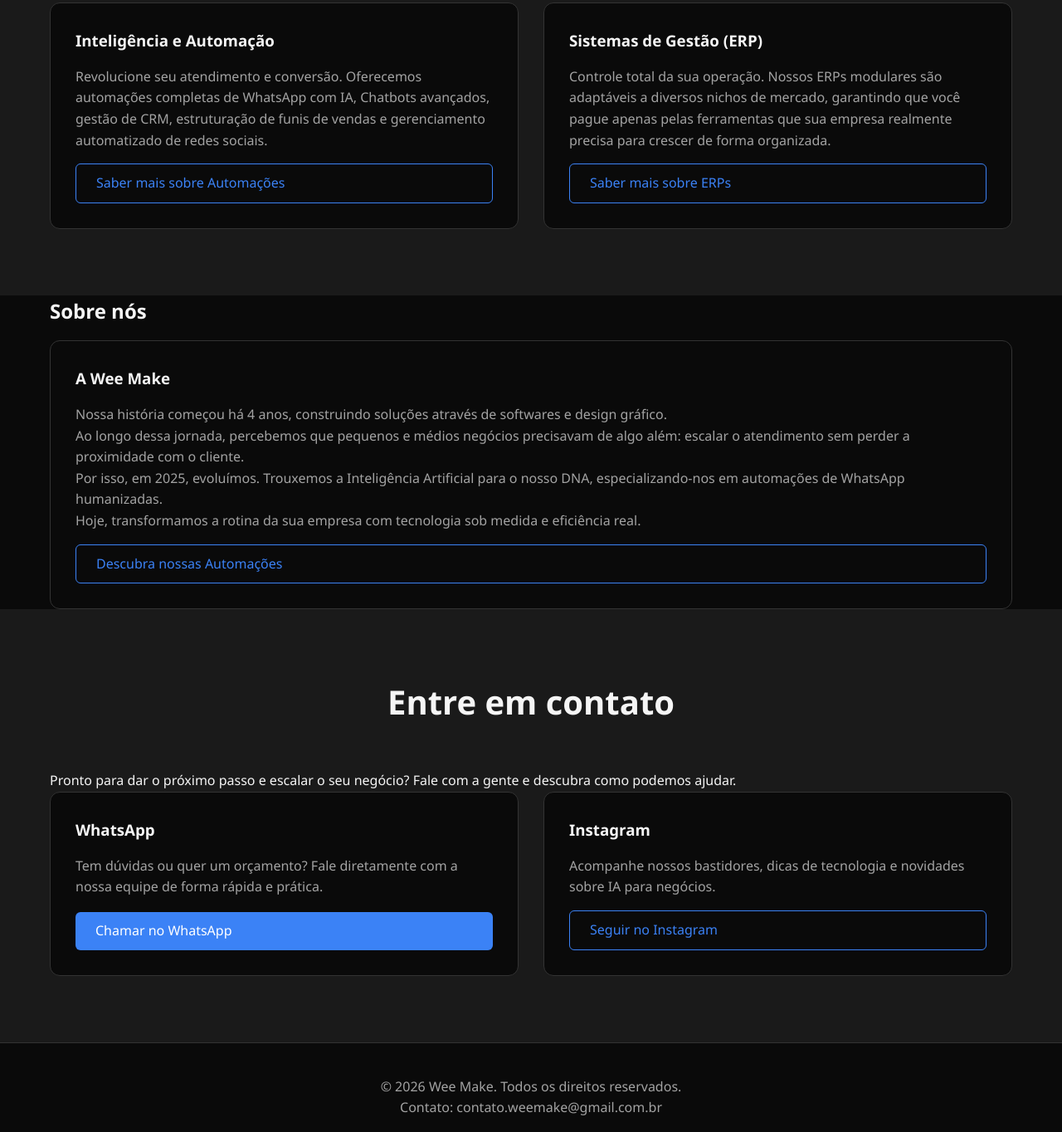
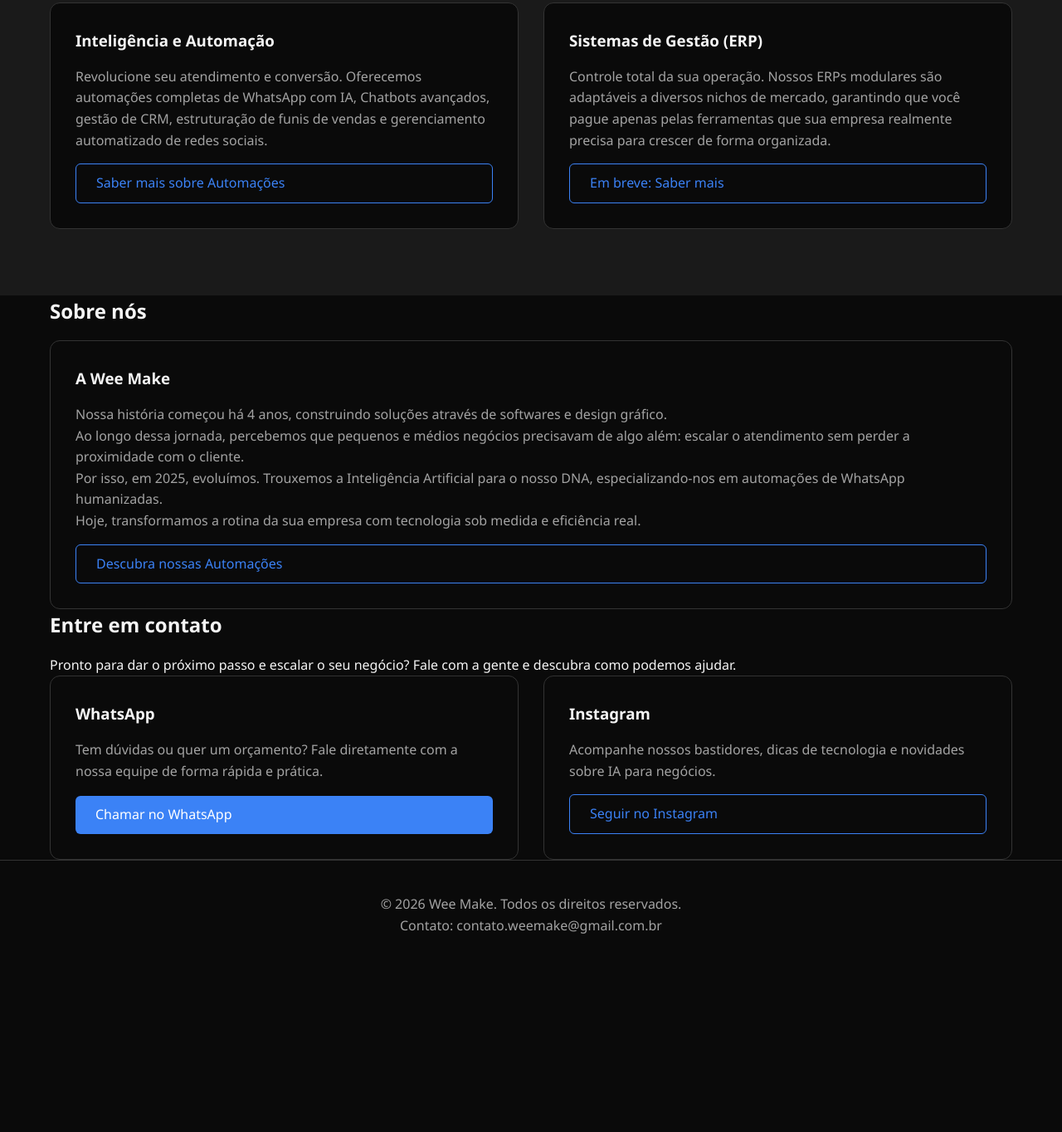
Before and after one commit to Neves-BR/WeeMakeSite, a website: page index.html in a window 1280 px wide. Shown: the part 896-2260 px from the top of the page at 83% size. After the commit the page ends 2064 px from the top, so only its background shows below. Drawn offline with Linux system fonts and the light colour scheme; files whose address does not match are found by name.

Commit message:
Refactor index.html for accessibility and structure
Updated the HTML structure and content for better accessibility and organization. Modified links to temporary placeholders and added contact section enhancements.

```diff
--- a/index.html
+++ b/index.html
@@ -22,7 +22,7 @@
                     <li><a href="#sobre">Sobre Nós</a></li>
                     <li><a href="#contato">Contato</a></li>
                 </ul>
-                <div class="hamburger">
+                <div class="hamburger" role="button" aria-label="Abrir menu de navegação">
                     <span class="bar"></span>
                     <span class="bar"></span>
                     <span class="bar"></span>
@@ -45,7 +45,7 @@
         </div>
     </section>
 
-    <!-- Seção de Soluções (Links para as LPs) -->
+    <!-- Seção de Soluções -->
     <section id="solucoes" class="solutions">
         <div class="container">
             <h2>Nossas Soluções</h2>
@@ -62,28 +62,33 @@
                 <div class="card">
                     <h3>Sistemas de Gestão (ERP)</h3>
                     <p>Controle total da sua operação. Nossos ERPs modulares são adaptáveis a diversos nichos de mercado, garantindo que você pague apenas pelas ferramentas que sua empresa realmente precisa para crescer de forma organizada.</p>
-                    <a href="Em construção" class="btn btn-secondary">Saber mais sobre ERPs</a>
+                    <!-- Alterado para um link vazio temporário para não quebrar o HTML -->
+                    <a href="#" class="btn btn-secondary disabled" onclick="event.preventDefault();" title="Página em construção">Em breve: Saber mais</a>
                 </div>
 
             </div>
         </div>
     </section>
+
+    <!-- Seção Sobre Nós -->
     <section id="sobre" class="sobre">
         <div class="container">
             <h2>Sobre nós</h2>
             <div class="cards-grid">
                 <div class="card">
                     <h3>A Wee Make</h3>
-                <p>Nossa história começou há 4 anos, construindo soluções através de softwares e design gráfico. </p>
-                <p>Ao longo dessa jornada, percebemos que pequenos e médios negócios precisavam de algo além: escalar o atendimento sem perder a proximidade com o cliente. </p>
-                <p>Por isso, em 2025, evoluímos. Trouxemos a Inteligência Artificial para o nosso DNA, especializando-nos em automações de WhatsApp humanizadas. </p>
+                    <p>Nossa história começou há 4 anos, construindo soluções através de softwares e design gráfico.</p>
+                    <p>Ao longo dessa jornada, percebemos que pequenos e médios negócios precisavam de algo além: escalar o atendimento sem perder a proximidade com o cliente.</p>
+                    <p>Por isso, em 2025, evoluímos. Trouxemos a Inteligência Artificial para o nosso DNA, especializando-nos em automações de WhatsApp humanizadas.</p>
                     <p>Hoje, transformamos a rotina da sua empresa com tecnologia sob medida e eficiência real.</p>
                     <a href="https://lp-ia.weemake.com.br" class="btn btn-secondary">Descubra nossas Automações</a>
                 </div>
             </div>
         </div>
     </section>
-    <section id="contato" class="solutions">
+
+    <!-- Seção de Contato -->
+    <section id="contato" class="contato">
         <div class="container">
             <h2>Entre em contato</h2>
             <p>Pronto para dar o próximo passo e escalar o seu negócio? Fale com a gente e descubra como podemos ajudar.</p>
@@ -93,7 +98,6 @@
                 <div class="card">
                     <h3>WhatsApp</h3>
                     <p>Tem dúvidas ou quer um orçamento? Fale diretamente com a nossa equipe de forma rápida e prática.</p>
-                <!-- Substitua 55SEUNUMERO pelo seu número com DDD. Ex: 5511999999999 -->
                     <a href="https://wa.me/5515996197477" target="_blank" class="btn btn-primary">
                         Chamar no WhatsApp
                     </a>
@@ -103,7 +107,6 @@
                 <div class="card">
                     <h3>Instagram</h3>
                     <p>Acompanhe nossos bastidores, dicas de tecnologia e novidades sobre IA para negócios.</p>
-                <!-- Substitua SEUPERFIL pelo @ da sua empresa. Ex: weemake -->
                     <a href="https://instagram.com/weemake.ai" target="_blank" class="btn btn-secondary">
                         Seguir no Instagram
                     </a>
@@ -111,11 +114,13 @@
             </div>
         </div>
     </section>
+
     <!-- Rodapé -->
-    <footer id="contato" class="footer">
+    <footer class="footer">
         <div class="container">
             <p>&copy; 2026 Wee Make. Todos os direitos reservados.</p>
-            <p>Contato: contato.weemake@gmail.com.br</p>
+            <!-- Transformei o e-mail em um link clicável mailto -->
+            <p>Contato: <a href="mailto:contato.weemake@gmail.com.br">contato.weemake@gmail.com.br</a></p>
         </div>
     </footer>
 
```
Lines whose indentation alone changed are shown as unchanged.
